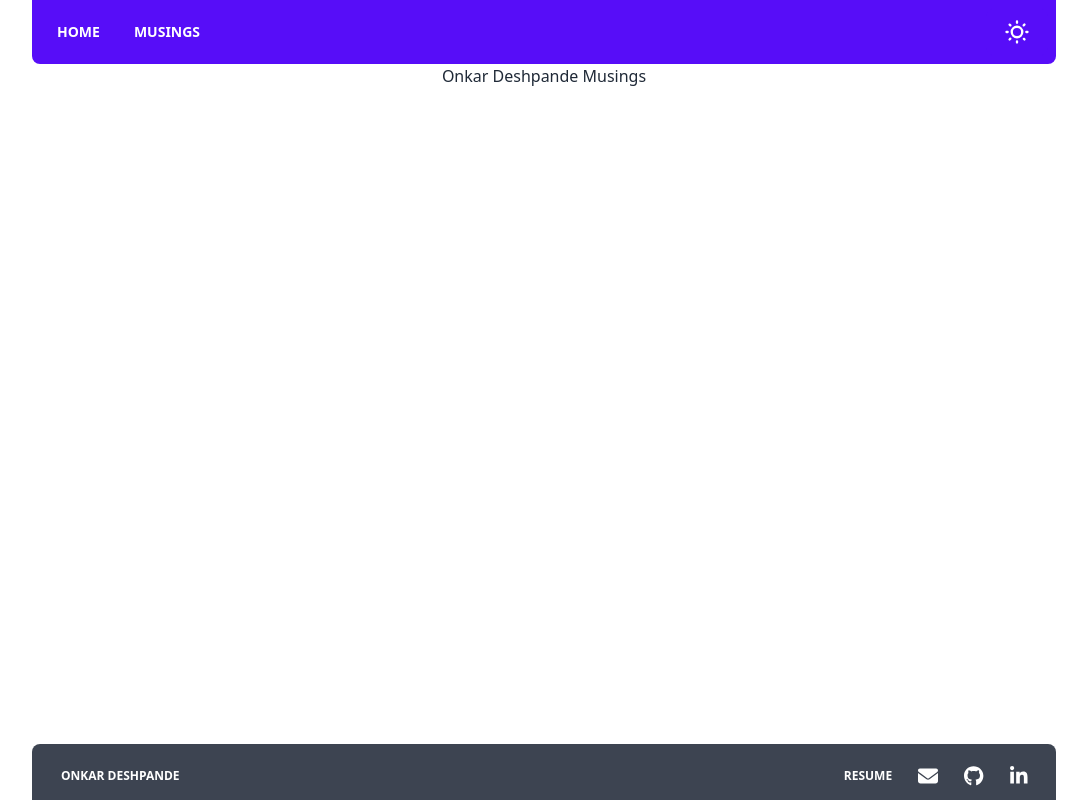
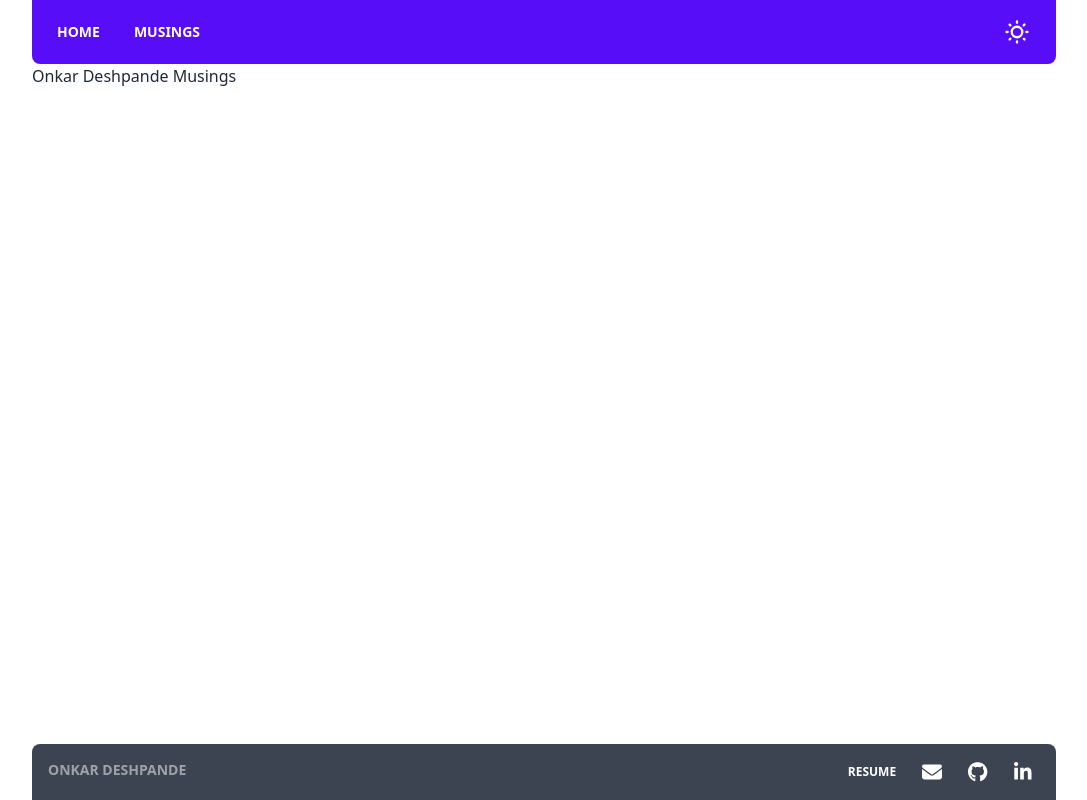
Before and after one commit to oddgr8/portfolio, a Next.js app: page /musings in a window 1280 px wide. Shown: the whole page, without its empty margins (96-1183 px from the left). Built offline with nearby package versions, Linux system fonts and the light colour scheme.

Commit message:
Finalize Layout

```diff
--- a/components/layout.tsx
+++ b/components/layout.tsx
@@ -22,20 +22,9 @@ function useTheme(): [string, () => void] {
     return [theme, toggleTheme]
 }
 
-export default function Layout({ children }: { children: ReactNode }) {
+function ThemeToggle() {
     const [theme, toggleTheme] = useTheme()
     return (
-        <div className="flex flex-col h-screen place-items-center">
-            <nav className="navbar max-w-screen-lg bg-primary text-primary-content rounded-b-lg">
-                <div className="flex-1">
-                    <Link href="/">
-                        <button className="btn btn-ghost">Home</button>
-                    </Link>
-                    <Link href="/musings">
-                        <button className="btn btn-ghost">Musings</button>
-                    </Link>
-                </div>
-                <div className="flex-none">
         <label className="btn btn-primary swap swap-rotate">
             <input
                 type="checkbox"
@@ -57,51 +46,74 @@ export default function Layout({ children }: { children: ReactNode }) {
                 <path d="M5.64,17l-.71.71a1,1,0,0,0,0,1.41,1,1,0,0,0,1.41,0l.71-.71A1,1,0,0,0,5.64,17ZM5,12a1,1,0,0,0-1-1H3a1,1,0,0,0,0,2H4A1,1,0,0,0,5,12Zm7-7a1,1,0,0,0,1-1V3a1,1,0,0,0-2,0V4A1,1,0,0,0,12,5ZM5.64,7.05a1,1,0,0,0,.7.29,1,1,0,0,0,.71-.29,1,1,0,0,0,0-1.41l-.71-.71A1,1,0,0,0,4.93,6.34Zm12,.29a1,1,0,0,0,.7-.29l.71-.71a1,1,0,1,0-1.41-1.41L17,5.64a1,1,0,0,0,0,1.41A1,1,0,0,0,17.66,7.34ZM21,11H20a1,1,0,0,0,0,2h1a1,1,0,0,0,0-2Zm-9,8a1,1,0,0,0-1,1v1a1,1,0,0,0,2,0V20A1,1,0,0,0,12,19ZM18.36,17A1,1,0,0,0,17,18.36l.71.71a1,1,0,0,0,1.41,0,1,1,0,0,0,0-1.41ZM12,6.5A5.5,5.5,0,1,0,17.5,12,5.51,5.51,0,0,0,12,6.5Zm0,9A3.5,3.5,0,1,1,15.5,12,3.5,3.5,0,0,1,12,15.5Z" />
             </svg>
         </label>
+    )
+}
+
+function Navbar() {
+    return (
+        <nav className="navbar bg-primary text-primary-content rounded-b-lg">
+            <div className="navbar-start">
+                <Link href="/">
+                    <button className="btn btn-ghost">Home</button>
+                </Link>
+                <Link href="/musings">
+                    <button className="btn btn-ghost">Musings</button>
+                </Link>
+            </div>
+            <div className="navbar-end">
+                <ThemeToggle />
             </div>
         </nav>
-            <main className="flex-1 max-w-screen-lg">{children}</main>
-            <footer className="footer max-w-screen-lg bg-neutral text-neutral-content rounded-t-lg p-5 pb-3 justify-center md:justify-between place-items-center ">
-                <div className="grid-flow-col-dense ">
-                    <span className="btn btn-secondary btn-xs btn-ghost no-animation">
+    )
+}
+function Footer() {
+    return (
+        <footer className="footer footer-center md:footer md:justify-between gap-4 bg-neutral text-neutral-content rounded-t-lg p-4">
+            <div className="grid-flow-col footer-title m-0">
                 Onkar Deshpande
-                    </span>
             </div>
-
-                <div className="grid-flow-col-dense ">
+            <div className="grid-flow-col ">
                 <Link href={'/CV.pdf'} passHref>
-                        <a
-                            className="btn btn-secondary btn-xs btn-ghost"
-                            target="_blank"
-                        >
+                    <a target="_blank" className="btn btn-xs btn-ghost">
                         Resume
                     </a>
                 </Link>
                 <a
                     target="_blank"
+                    className="btn btn-xs btn-ghost"
                     href="mailto:onkardeshpande07@gmail.com"
-                        className="btn btn-secondary btn-xs btn-ghost"
                     rel="noreferrer"
                 >
                     <FontAwesomeIcon className="h-5" icon={faEnvelope} />
                 </a>
                 <a
                     target="_blank"
-                        href="https://github.com/oddgr8"
-                        className="btn btn-secondary btn-xs btn-ghost"
                     rel="noreferrer"
+                    className="btn btn-xs btn-ghost"
                 >
                     <FontAwesomeIcon className="h-5" icon={faGithub} />
                 </a>
                 <a
                     target="_blank"
+                    className="btn btn-xs btn-ghost"
                     href="https://linkedin.com/in/onkardeshpande07"
-                        className="btn btn-secondary btn-xs btn-ghost"
                     rel="noreferrer"
                 >
                     <FontAwesomeIcon className="h-5" icon={faLinkedinIn} />
                 </a>
             </div>
         </footer>
+    )
+}
+
+export default function Layout({ children }: { children: ReactNode }) {
+    return (
+        <div className="flex h-screen justify-center">
+            <div className="flex flex-col h-screen w-screen max-w-screen-lg">
+                <Navbar />
+                <main className="flex-1 ">{children}</main>
+                <Footer />
+            </div>
         </div>
     )
 }
```
Lines whose indentation alone changed are shown as unchanged.
